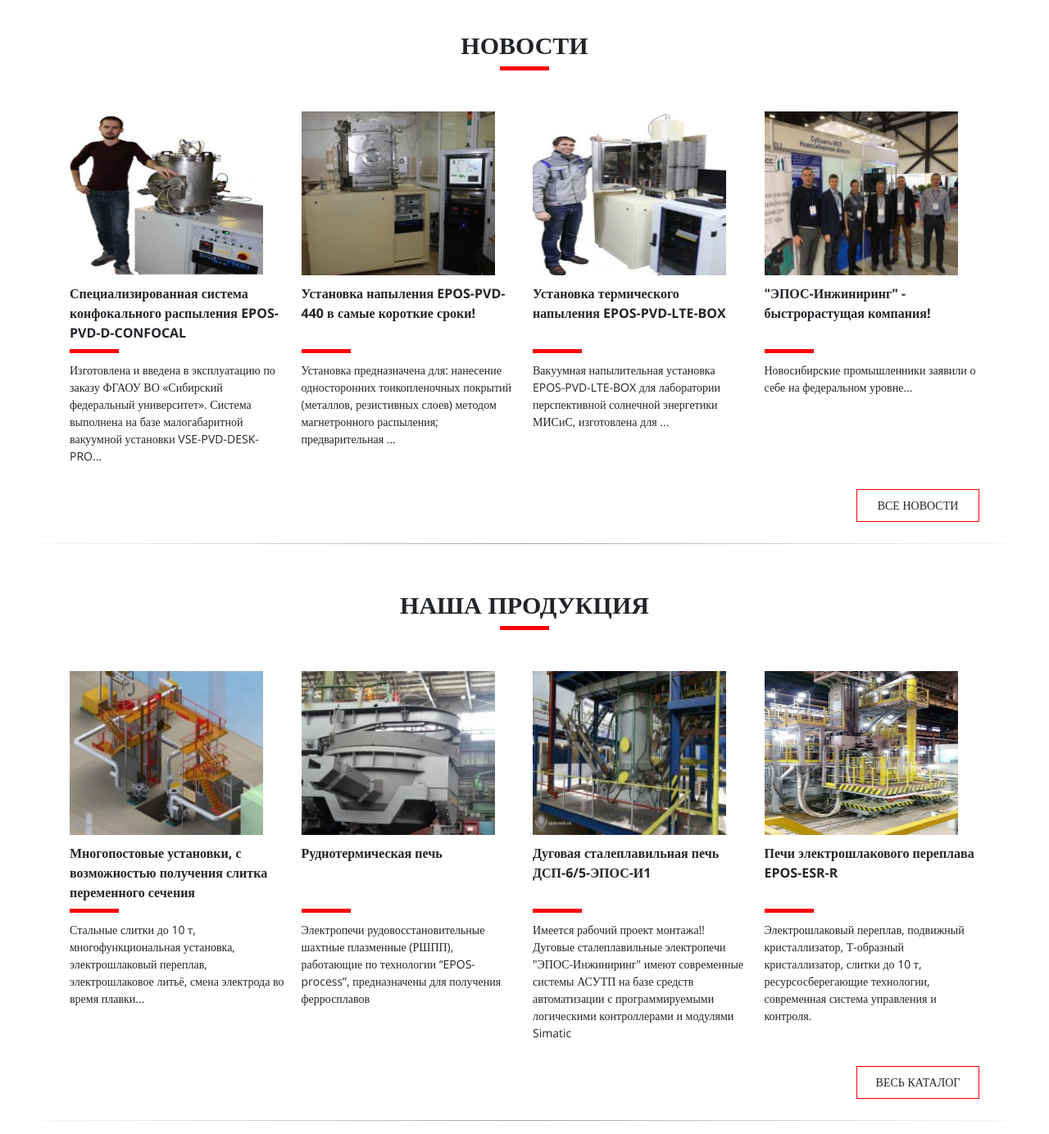
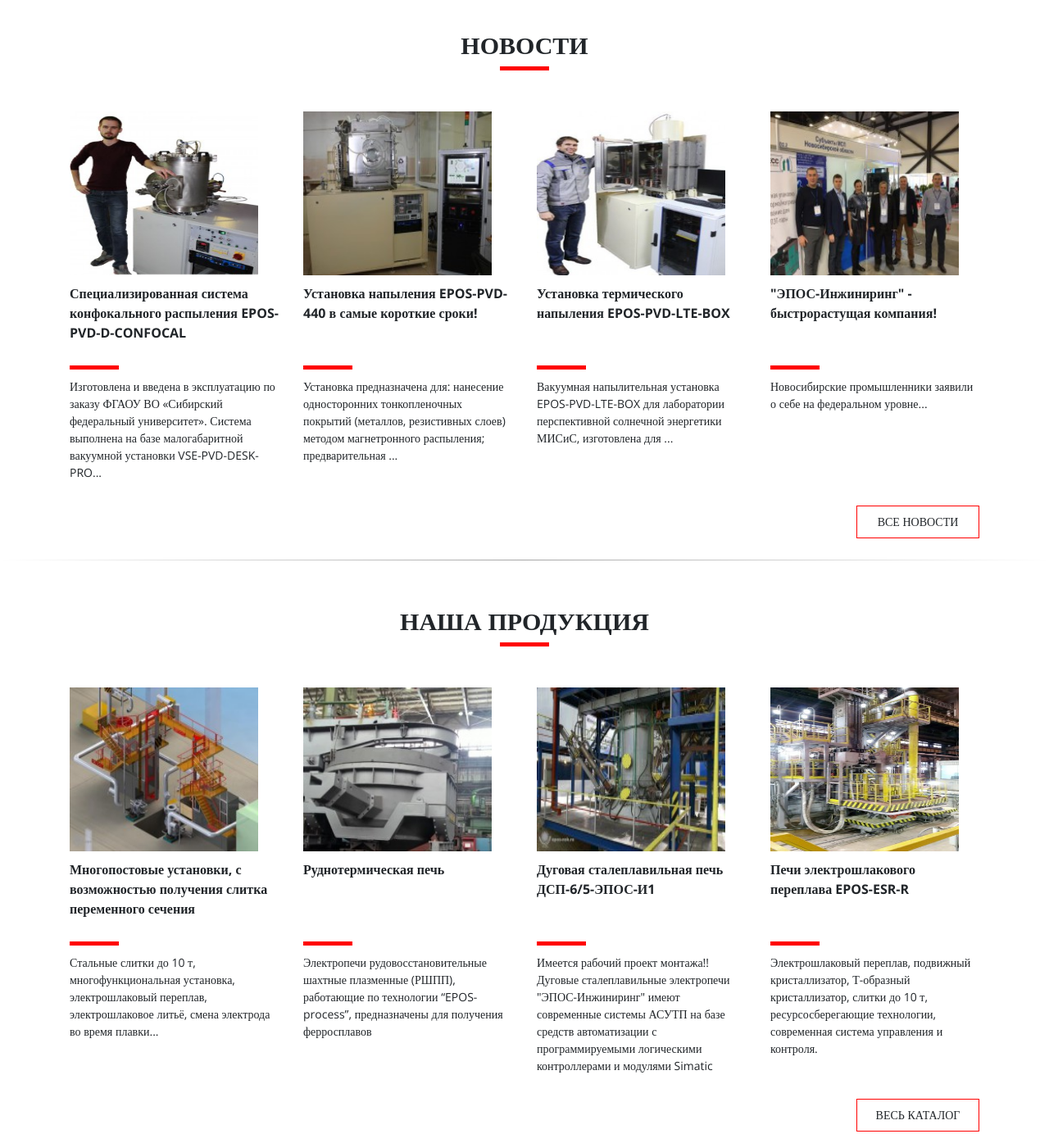
Before and after one commit to Yakumara/epos-site, a plain HTML site: page index.html in a window 1280 px wide. Shown: the part 1120-2504 px from the top of the page at 82% size. Drawn offline with nearby package versions, Linux system fonts and the light colour scheme.

Commit message:
v1.01 alpha

```diff
--- a/assets/css/style.css
+++ b/assets/css/style.css
@@ -121,10 +121,6 @@ hr{
 /*------------------------Стили для карточек------------------------------*/
 .cardd{
 	width: 25%;
-	margin-right: 20px;
-}
-.cardd:last-child{
-	margin-right: 0;
 }
 .cardd-image img{
 	width: 90%;
@@ -146,7 +142,7 @@ hr{
 	width: 60px;
 	height: 5px;
 	background: #ff0000;
-	margin-top: 10px;
+	margin-top: 30px;
 	margin-bottom: 10px;
 }
 /*-----------------------Карусель документов-------------------------*/
--- a/index.html
+++ b/index.html
@@ -149,8 +149,8 @@
 		<div class="container">
 			<h2>Новости</h2>
 			<div class="underscore"></div>
-			<div class="cardd-line d-flex justify-content-center">
-				<div class="cardd">
+			<div class="row cardd-line">
+				<div class="cardd col-12 col-sm-10 col-md-6 col-lg-3 ">
 					<div class="cardd-image card-1"><img src="assets/img/card-1.jpg" alt=""></div>
 					<div class="cardd-title">Специализированная система
 						конфокального распыления
@@ -162,7 +162,7 @@
 						малогабаритной вакуумной установки
 					VSE-PVD-DESK-PRO...</div>
 				</div>
-				<div class="cardd">
+				<div class="cardd col-12 col-sm-10 col-md-6 col-lg-3 ">
 					<div class="cardd-image card-2"><img src="assets/img/card-2.jpg" alt=""></div>
 					<div class="cardd-title">Установка напыления
 						EPOS-PVD-440 в самые
@@ -174,7 +174,7 @@
 						магнетронного распыления; предварительная
 					...</div>
 				</div>
-				<div class="cardd">
+				<div class="cardd col-12 col-sm-10 col-md-6 col-lg-3 ">
 					<div class="cardd-image card-3"><img src="assets/img/card-3.jpg" alt=""></div>
 					<div class="cardd-title">Установка термического
 					напыления EPOS-PVD-LTE-BOX </div>
@@ -184,7 +184,7 @@
 						перспективной солнечной энергетики
 					МИСиС, изготовлена для ...</div>
 				</div>
-				<div class="cardd">
+				<div class="cardd col-12 col-sm-10 col-md-6 col-lg-3 ">
 					<div class="cardd-image card-4"><img src="assets/img/card-4.jpg" alt=""></div>
 					<div class="cardd-title">"ЭПОС-Инжиниринг" -
 					быстрорастущая компания!</div>
@@ -201,8 +201,8 @@
 		<div class="container">
 			<h2>Наша Продукция</h2>
 			<div class="underscore"></div>
-			<div class="cardd-line d-flex justify-content-center">
-				<div class="cardd">
+			<div class="row cardd-line">
+				<div class="cardd col-12 col-sm-10 col-md-6 col-lg-3">
 					<div class="cardd-image product-1"><img src="assets/img/catalog-1.jpg" alt=""></div>
 					<div class="cardd-title">Многопостовые установки,
 						с возможностью получения слитка переменного сечения
@@ -214,7 +214,7 @@
 						электрошлаковое литьё, смена электрода
 					во время плавки... </div>
 				</div>
-				<div class="cardd">
+				<div class="cardd col-12 col-sm-10 col-md-6 col-lg-3">
 					<div class="cardd-image product-2"><img src="assets/img/catalog-2.jpg" alt=""></div>
 					<div class="cardd-title">Руднотермическая печь</div>
 					<div class="cardd-underscore"></div>
@@ -224,7 +224,7 @@
 						“EPOS-process”, предназначены
 					для получения ферросплавов</div>
 				</div>
-				<div class="cardd">
+				<div class="cardd col-12 col-sm-10 col-md-6 col-lg-3">
 					<div class="cardd-image product-3"><img src="assets/img/catalog-3.jpg" alt=""></div>
 					<div class="cardd-title">Дуговая сталеплавильная печь ДСП-6/5-ЭПОС-И1</div>
 					<div class="cardd-underscore"></div>
@@ -236,7 +236,7 @@
 						программируемыми логическими
 					контроллерами и модулями Simatic </div>
 				</div>
-				<div class="cardd">
+				<div class="cardd col-12 col-sm-10 col-md-6 col-lg-3">
 					<div class="cardd-image product-4"><img src="assets/img/catalog-4.jpg" alt=""></div>
 					<div class="cardd-title">Печи электрошлакового переплава EPOS-ESR-R</div>
 					<div class="cardd-underscore"></div>
@@ -256,32 +256,29 @@
 		<div class="container">
 			<h2>Видео</h2>
 			<div class="underscore"></div>
-			<div class="cardd-line d-flex justify-content-center">
-				<div class="cardd">
+			<div class="row cardd-line">
+				<div class="cardd col-12 col-sm-10 col-md-6 col-lg-3">
 					<div class="cardd-image">
 						<iframe width="100%" height="200" src="https://www.youtube.com/embed/Vxy2RvIcgxo" frameborder="0" allow="accelerometer; autoplay; encrypted-media; gyroscope; picture-in-picture" allowfullscreen></iframe>
 					</div>
 					<div class="cardd-title-video"><a href="#">Плазмотрон для металлургии и ферросплавов</a></div>
 					<div class="cardd-underscore"></div>
-
 				</div>
-				<div class="cardd">
+				<div class="cardd col-12 col-sm-10 col-md-6 col-lg-3">
 					<div class="cardd-image">
 						<iframe width="100%" height="200" src="https://www.youtube.com/embed/lFSfp0ByTcU" frameborder="0" allow="accelerometer; autoplay; encrypted-media; gyroscope; picture-in-picture" allowfullscreen></iframe>
 					</div>
 					<div class="cardd-title-video"><a href="#">Аддитивные технологии</a></div>
 					<div class="cardd-underscore"></div>
-
 				</div>
-				<div class="cardd">
+				<div class="cardd col-12 col-sm-10 col-md-6 col-lg-3">
 					<div class="cardd-image">
 						<iframe width="100%" height="200" src="https://www.youtube.com/embed/lFSfp0ByTcU" frameborder="0" allow="accelerometer; autoplay; encrypted-media; gyroscope; picture-in-picture" allowfullscreen></iframe>
 					</div>
 					<div class="cardd-title-video"><a href="#">Электрошлаковые технологии от "ЭПОС-Инжиниринг"</a></div>
 					<div class="cardd-underscore"></div>
-
 				</div>
-				<div class="cardd">
+				<div class="cardd col-12 col-sm-10 col-md-6 col-lg-3">
 					<div class="cardd-image">
 						<iframe width="100%" height="200" src="https://www.youtube.com/embed/ZnJwXnYZDrA" frameborder="0" allow="accelerometer; autoplay; encrypted-media; gyroscope; picture-in-picture" allowfullscreen></iframe>
 					</div>
```
